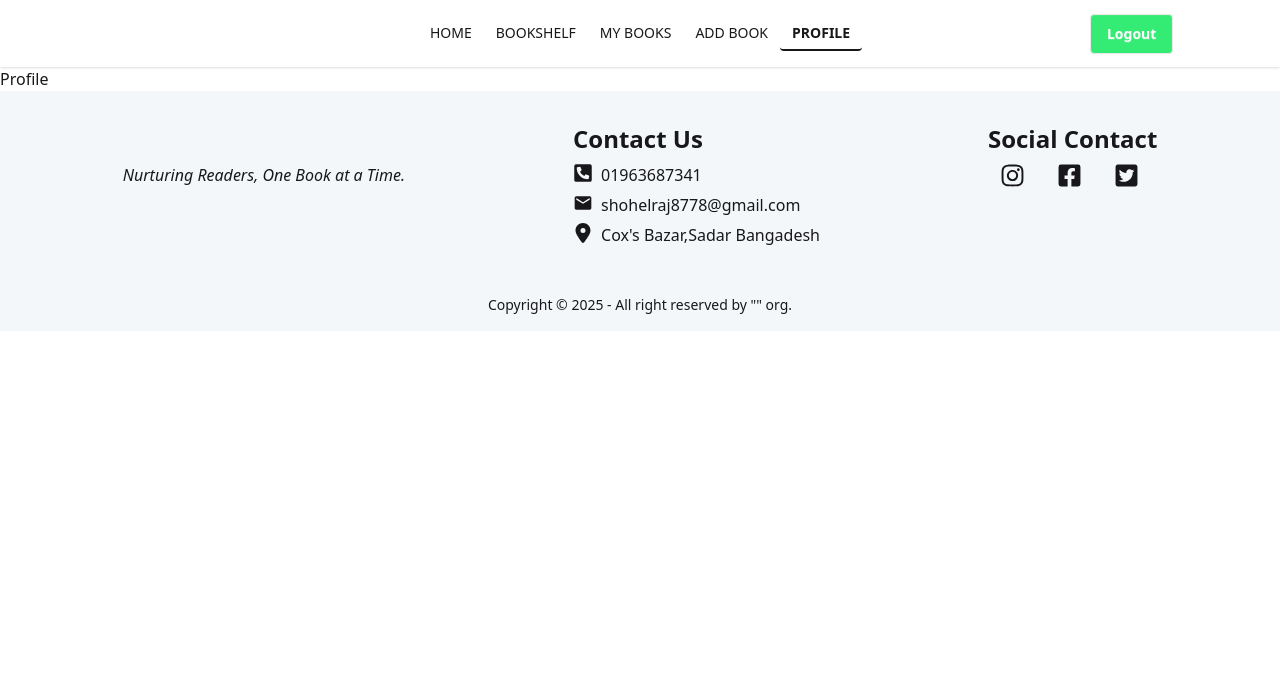
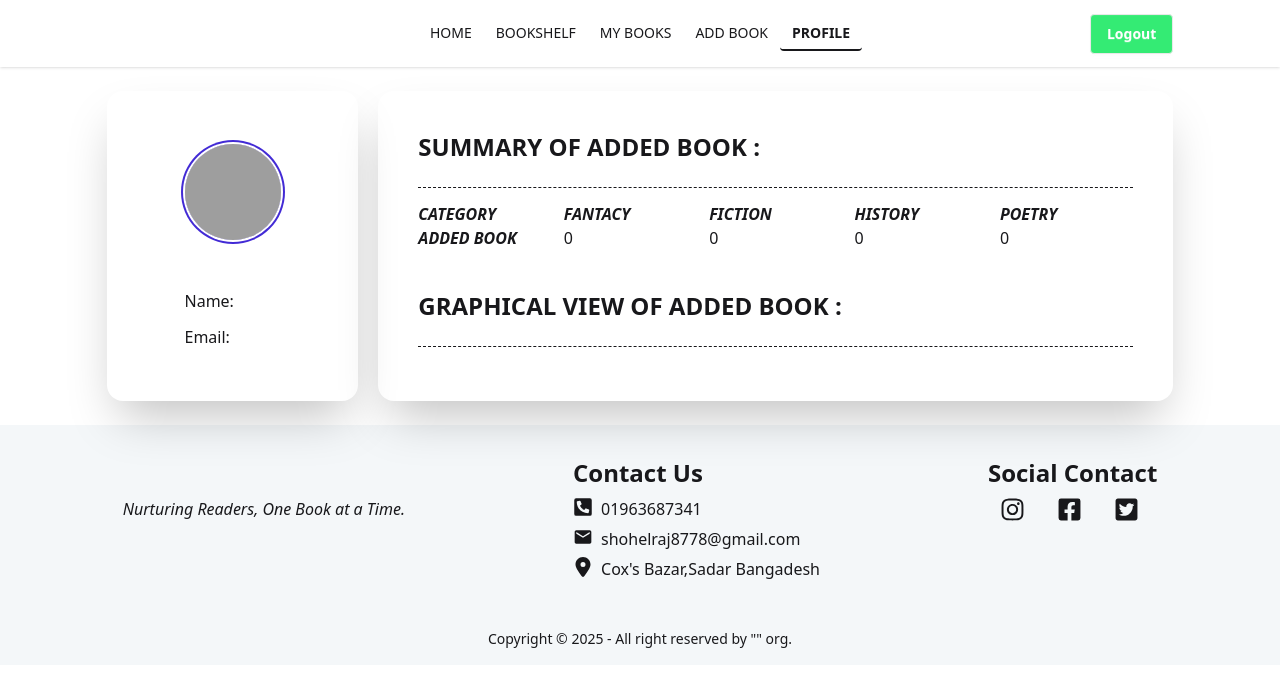
Before and after one commit to Shohel-Raj/BookShelf-Clint-side, a React (Vite) app: page /profile in a window 1280 px wide. Shown: the top 686 px of the page. Built offline with nearby package versions, Linux system fonts and the light colour scheme; no server answers; sample sign-in values are in the browser's storage; grey boxes are pictures that could not be loaded.

Commit message:
Prooffile page added

```diff
--- a/package.json
+++ b/package.json
@@ -24,6 +24,7 @@
     "react-router": "^7.5.3",
     "react-slick": "^0.30.3",
     "react-toastify": "^11.0.5",
+    "recharts": "^2.15.3",
     "slick-carousel": "^1.8.1",
     "swiper": "^11.2.8"
   },
--- /dev/null
+++ b/src/Component/AddedGraph/AddedGraphView.jsx
@@ -0,0 +1,49 @@
+import React from 'react';
+import { BarChart, Bar, Cell, XAxis, YAxis, CartesianGrid, ResponsiveContainer } from "recharts";
+
+const AddedGraphView = ({display}) => {
+
+    const getPath = (x, y, width, height) => {
+        return `M${x},${y + height}C${x + width / 3},${y + height} ${x + width / 2},${y + height / 3}
+        ${x + width / 2}, ${y}
+        C${x + width / 2},${y + height / 3} ${x + (2 * width) / 3},${y + height} ${x + width}, ${y + height}
+        Z`}
+
+    const TriangleBar = (props) => {
+        const { fill, x, y, width, height } = props;
+
+        return <path d={getPath(x, y, width, height)} stroke="none" fill={fill} />;
+    };
+
+
+    return (
+        <>
+            <div className="w-full h-80">
+                <ResponsiveContainer >
+                    <BarChart
+                        width={500}
+                        height={300}
+                        data={display}
+                        margin={{
+                            top: 20,
+                            right: 30,
+                            left: 20,
+                            bottom: 5,
+                        }}
+                    >
+                        <CartesianGrid strokeDasharray="3 3" />
+                        <XAxis dataKey="name" />
+                        <YAxis />
+                        <Bar dataKey="fee" fill='red' shape={<TriangleBar />} label={{ position: 'top' }}>
+                            {display.map(p => (
+                                <Cell fill={p.colour} />
+                            ))}
+                        </Bar>
+                    </BarChart>
+                </ResponsiveContainer>
+            </div>
+        </>
+    );
+};
+
+export default AddedGraphView;
--- a/src/Pages/Error.jsx
+++ b/src/Pages/Error.jsx
@@ -1,5 +1,7 @@
 import Lottie from 'lottie-react';
 import React from 'react';
+import { motion } from 'framer-motion';
+
 
 import { Link } from 'react-router';
 
@@ -21,8 +23,24 @@ const Error = () => {
                     <div>
                         <Lottie animationData={anim} style={style} />
                     </div>
-                    <p className="text-2xl font-semibold md:text-3xl">Sorry, we couldn't find this page.</p>
-                    <p className="mt-4 mb-8 ">But dont worry, you can find plenty of other things on our homepage.</p>
+                    <p className="text-2xl font-semibold md:text-3xl">Oops! Something went <motion.span
+                        animate={{
+                            color: ['#f21a1a', '#df0e0e', '#f27878', '#b40e0e'],
+                            transition: { duration: 2, repeat: Infinity }
+                        }}
+                    >wrong.</motion.span></p>
+                    <motion.p
+                        initial={{ scale: 0, x: 0 }} // start off-screen to the right
+                        animate={{ scale: 1.1, x: 0 }} // end at its natural position
+                        transition={{
+                            duration: 0.5,
+                            repeat: Infinity,
+                            repeatDelay: 2.5, // 2500ms delay between loops
+                            ease: "easeInOut"
+                        }}
+                        className="mt-4 mb-8 ">We couldn’t load your the page at the moment. <br />
+                        Please try again later or return to the homepage.</motion.p>
+
                     <Link to='/' className="px-8 py-3 font-extrabold rounded playfair  btn bg-[#34eb74] text-white hover:bg-[#97f7b9] hover:text-black mt-4 uppercase  ">Back to homepage</Link>
                 </div>
             </section>
--- a/src/Pages/Profile.jsx
+++ b/src/Pages/Profile.jsx
@@ -2,9 +2,80 @@ import React from 'react';
 
 const Profile = () => {
     return (
-        <div>
-            Profile
-        </div>
+        <>
+            <div className='w-11/12 md:w-10/12 mx-auto py-6 '>
+                <div className='grid grid-cols-1 lg:grid-cols-4 gap-5'>
+
+                    {/* ------------left side ----------------- */}
+
+                    <div className="grid justify-center py-10 rounded-2xl items-center col-span-1  shadow-2xl">
+
+                        <div className="avatar">
+                            <div className="ring-primary ring-offset-base-100 w-24 rounded-full ring-2 ring-offset-2">
+                                <img src="https://img.daisyui.com/images/profile/demo/spiderperson@192.webp" />
+                            </div>
+                        </div>
+                        <div className='mt-6 space-y-3'>
+                            <h1>Name: </h1>
+                            <p>Email: </p>
+                        </div>
+                    </div>
+
+                    {/* ------------right side ----------------- */}
+
+                    <div className="profileDetails lg:col-span-3 py-10 rounded-2xl shadow-2xl px-5 md:px-10">
+                        {/* ------------------ summary of added book by catagory ---------------- */}
+                        <div>
+                            <h1 className='font-bold uppercase mb-6 text-2xl'>summary of added book :</h1>
+                            <hr className='border-t-1 border-dashed mb-3.5' />
+                            <div className='grid grid-cols-1 md:grid-cols-5 gap-3'>
+                                <div className='flex flex-row md:flex-col justify-between border-b-2 md:border-b-0'>
+                                    <div className='uppercase font-bold italic'>category</div>
+                                    <div className='uppercase font-bold italic'>added Book </div>
+                                </div>
+
+                                <div className='flex flex-row md:flex-col justify-between'>
+                                    <div className='uppercase font-bold italic'>Fantacy</div>
+                                    <div>0</div>
+                                </div>
+
+                                <div className='flex flex-row md:flex-col justify-between'>
+                                    <div className='uppercase font-bold italic'>Fiction</div>
+                                    <div>0</div>
+                                </div>
+
+                                <div className='flex flex-row md:flex-col justify-between'>
+                                    <div className='uppercase font-bold italic'>history</div>
+                                    <div>0</div>
+                                </div>
+
+                                <div className='flex flex-row md:flex-col justify-between'>
+                                    <div className='uppercase font-bold italic'>poetry</div>
+                                    <div>0</div>
+                                </div>
+
+                            </div>
+                        </div>
+
+
+
+                        {/* Graphical view of added book */}
+
+                        <div className='mt-10'>
+                            <h1 className='font-bold uppercase mb-6 text-2xl'>Graphical view of added book :</h1>
+                            <hr className='border-t-1 border-dashed mb-3.5' />
+
+
+
+                        </div>
+
+
+
+                    </div>
+                </div>
+
+            </div>
+        </>
     );
 };
 
```
Also changed, not shown: 1 other file (tests, documents, lock files or other folders).
